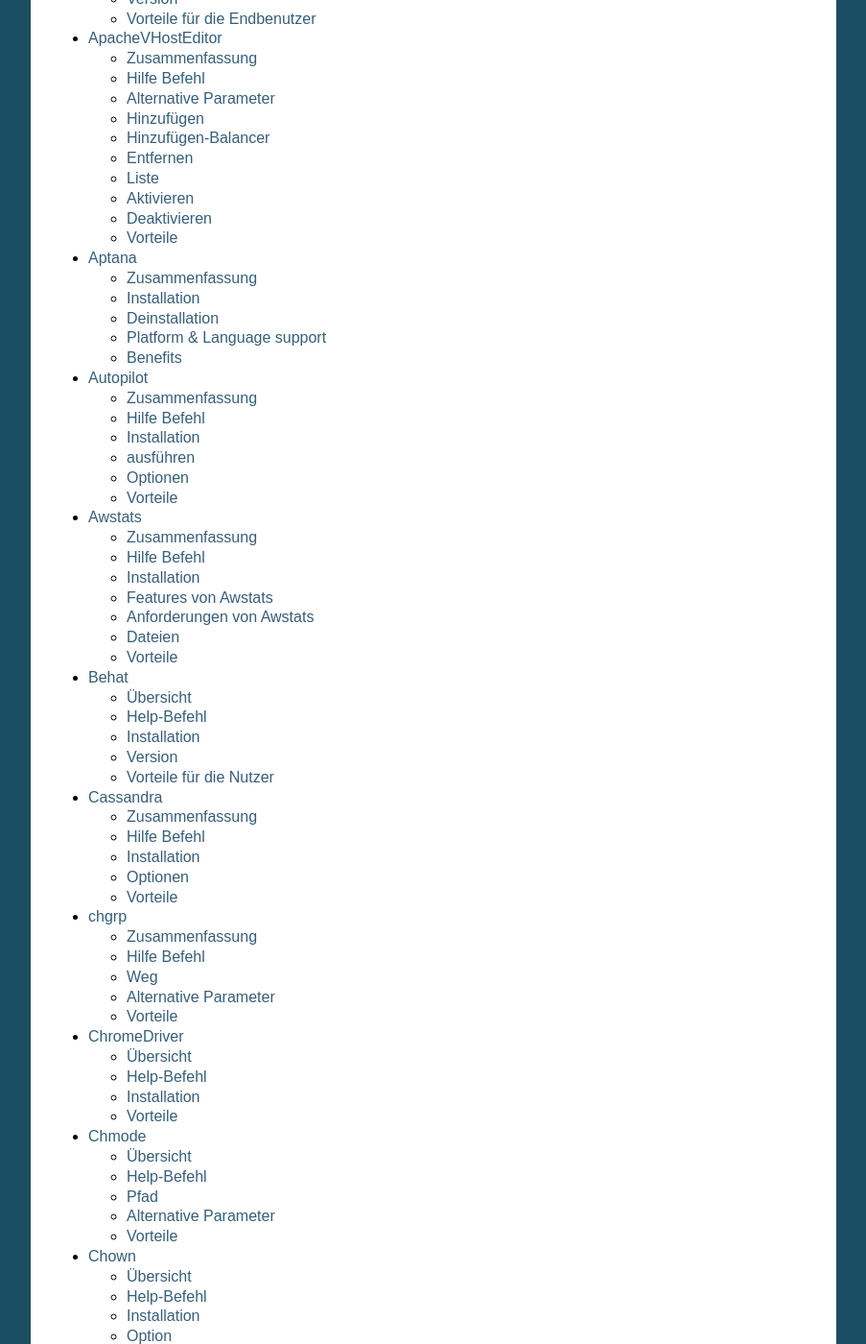
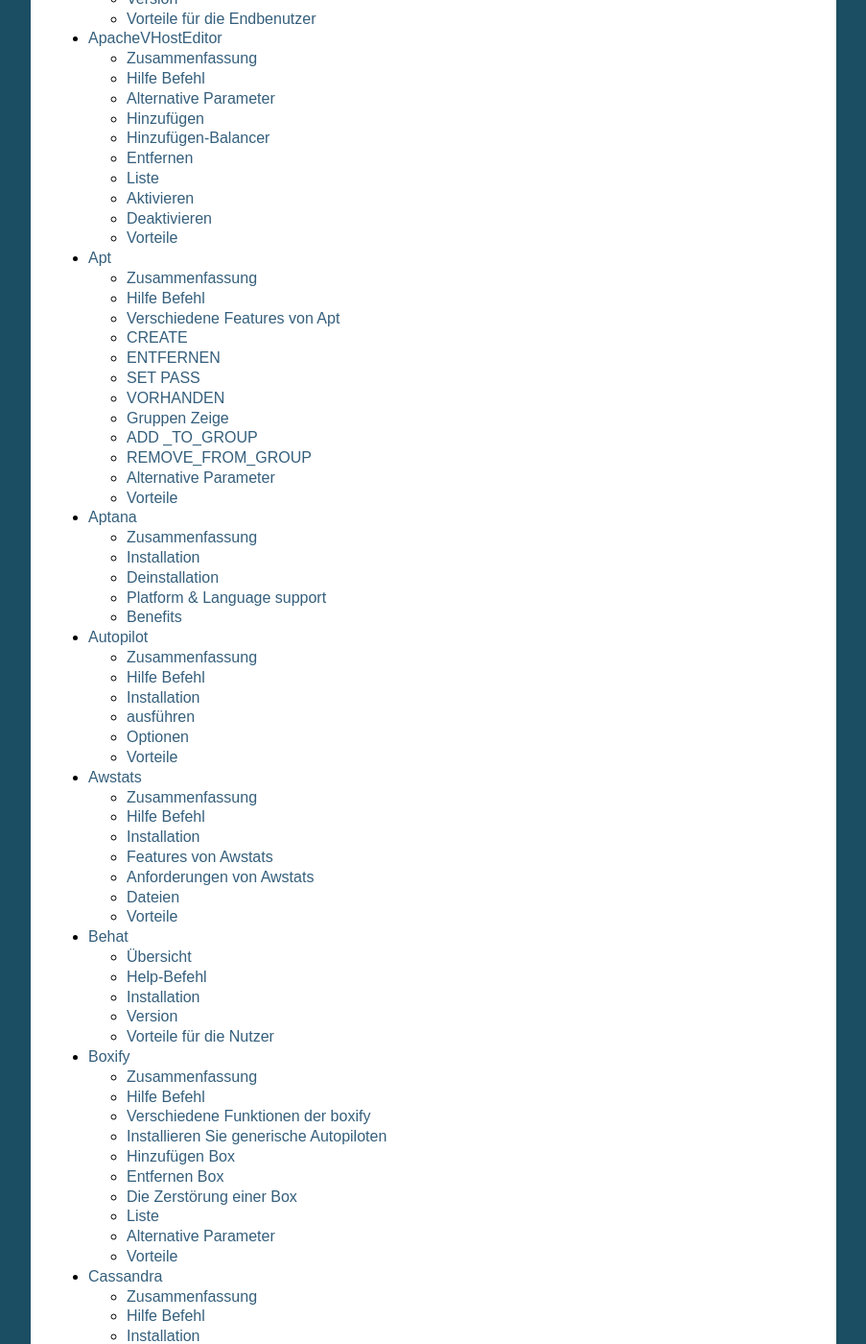
Before and after one commit to deepakajaylinux/kevell-testpage, a Sphinx documentation site: the page built from docs/source/gcleopatra_main.rst, in a window 1280 px wide and 1400 px high, scrolled down 389 px. Shown: the whole window at 96% size, without its empty margins (198-1101 px from the left). Built offline with Sphinx 7.4.7, drawn with Linux system fonts in a browser that asks for light colours; pages that are not in the unit, such as notebooks, are missing from menus; some of the changed lines change nothing that is shown.

Commit message:
multilang1

```diff
--- /dev/null
+++ b/docs/source/gapt.rst
@@ -0,0 +1,180 @@
+======
+Apt
+======
+
+Zusammenfassung
+-------------------------
+
+Das Hauptziel dieser apt-Modul ist es, neue Wohnungen zu erstellen und ebenso zielt auf die Änderung der bestehenden Wohnungen. Das Modul verfügt über eine Sammlung von verschiedenen Merkmalen zugreifen und APTS basierend auf den Anforderungen der Benutzer zu ändern.
+
+Die anstehenden Themen behandelt, wie man dieses Modul über die verschiedenen Aspekte dieses Moduls beim Zugang apt zu verwenden und außerdem.
+
+Hilfe Befehl
+-------------------
+
+Der Befehl help ist eine kurze Bedienungsanleitung, die die Benutzer sich bewusst sein, erhalten über die Nutzung erleichtert, Methoden der Umgang mit diesem Modul, um verschiedene Funktionen auszuführen. Außerdem werden outs die alternativen Parameter, die in Erklärungen verwendet werden kann. Sie weist auf die Syntax Beispiel für die Verwendung und den Zugriff auf verschiedene Funktionen unter Apt.
+
+Der Befehl für die Hilfe-Option unter Apt erklärt verwendet wird unten gezeigt,
+.. code-block:: bash
+
+	cleopatra Apt help
+
+Die Syntax für die Deklaration den Befehl help ist nicht case sensitive was ein zusätzlicher Vorteil ist. Der folgende Screenshot visualisieren Sie den Befehl help unter apt.
+
+.. code-block:: bash
+
+ kevell@corp:/# cleopatra apt help
+ ******************************
+
+
+  This command allows you to modify create or modify apts
+
+  Apt, apt
+
+        - create
+        Create a new system apt, overwriting if it exists
+        example: cleopatra apt create --aptname="somename"
+
+        - remove
+        Remove a system apt
+        example: cleopatra apt remove --aptname="somename"
+
+        - set-password
+        Set the password of a system apt
+        example: cleopatra apt set-password --aptname="somename" --new-password="somepassword"
+
+        - exists
+        Check the existence of a apt
+        example: cleopatra apt exists --aptname="somename"
+
+        - show-groups
+        Show groups to which a apt belongs
+        example: cleopatra apt show-groups --aptname="somename"
+
+        - add-to-group
+        Add apt to a group
+        example: cleopatra apt add-to-group --aptname="somename" --groupname="somegroupname"
+
+
+Verschiedene Features von Apt
+---------------------------------
+
+Dieses Thema beschäftigt sich mit verschiedenen Funktionen apt unter diesem Modul und auch die Möglichkeiten, diese verschiedenen Funktionen.
+
+Die verschiedenen Aspekte dieses Moduls unter apt aufgelistet unten,
+
+* Erstellen
+* Entfernen
+* Set-Passwort
+* vorhanden
+* Show-Gruppen
+* Add-to-Gruppe
+* Remove-from-Gruppe
+
+
+CREATE
+----------
+
+Diese Funktion zielt auf die Schaffung eines neuen Systems geeignet, und so gut wie überschreibt bei bereits bestehenden. Diese Funktion von apt mit diesem Modul kann durch die folgende Syntax erreicht werden,
+
+.. code-block:: bash
+
+	cleopatra apt create --aptname="somename"
+
+An der Stelle des aptname kann der Benutzer den Namen des apt, die erstellt werden soll angeben. Nach der Eingabe des Befehls, wie oben angegeben, wird das neue System apt mit dem angegebenen Namen erstellt werden.
+
+ENTFERNEN
+------------------
+
+Dies funktioniert zielt darauf ab, eine bestehende apt. Diese Funktion von apt mit diesem Modul kann durch die folgende Syntax erreicht werden,
+
+ .. code-block:: bash
+
+	cleopatra apt remove --aptname="somename"
+
+An der Stelle des aptname kann der Benutzer den Namen des apt, die gelöscht werden soll angeben. Nach der Eingabe des Befehls, wie oben angegeben, die angegebene apt werden gelöscht.
+
+SET PASS
+--------------------
+
+Diese Funktion erleichtert die Einstellung eines neuen Passworts zu einem System geeignet gemäß den Anforderungen. Dies kann durch den Befehl als angegeben, einzuhalten
+unten,
+
+.. code-block:: bash
+
+	cleopatra apt set-password --aptname="somename" --new-password="somepassword"
+
+Um diese Funktionen zu implementieren, muss der Benutzer, um die beiden Felder geben,
+
+* Apt Name
+* Neues Kennwort
+
+Nachdem Sie die beiden Felder im Format der oben genannten Befehl wird das neue Kennwort für den angegebenen apt erstellt werden.
+
+
+VORHANDEN
+-----------------
+
+Diese Funktion soll die Überprüfung der Existenz eines apt. Dies kann einfach durchgeführt werden, indem Sie unter dem Befehl,
+
+.. code-block:: bash
+
+	cleopatra apt exists --aptname="somename"
+
+TAfter Aufbringen der Befehl wie oben, wird das Vorliegen eines genannten apt die Ergebnisse sichergestellt werden.
+
+Gruppen Zeige
+--------------------
+
+Diese Funktion unterstützt die Nutzer wissen zu welcher Gruppe hat der apt gehört. Dies kann einfach durch das unten stehende Befehl erreicht werden,
+
+.. code-block:: bash
+
+	cleopatra apt show-groups --aptname="somename"
+
+Der Benutzer muss den Namen des apt im Bereich der aptname angeben, um die Details seiner Gruppe wissen.
+
+ADD _TO_GROUP
+-----------------------
+
+Der Hauptzweck dieser Funktion besteht darin, die erforderliche apt zur gewünschten Gruppe, indem einfach den Befehl, die nachstehend angegeben hinzuzufügen,
+
+.. code-block:: bash
+
+	cleopatra apt add-to-group --aptname="somename" --groupname="somegroupname"
+
+Um diese Funktion zu implementieren, muss der Benutzer die beiden folgenden Felder nach ihren Bedürfnissen im Format der oben genannten Befehl angeben,
+
+* Aptname
+* Gruppennamen
+
+REMOVE_FROM_GROUP
+--------------------------------
+
+Das Hauptziel dieser Funktion ist es, indem einfach der Befehl, die nachstehend angegeben entfernen Sie die apt aus einer Gruppe,
+
+.. code-block:: bash
+
+	cleopatra apt remove-from-group --aptname="somename" --groupname="somegroupname"
+
+Um diese Funktion zu implementieren, muss der Benutzer die beiden folgenden Felder nach ihren Bedürfnissen im Format der oben genannten Befehl angeben,
+
+* Aptname
+* Gruppennamen
+
+
+Alternative Parameter
+-----------------------------
+
+Die alternative Parameter für dieses Modul, die beide in Erklärung verwendet werden,
+
+* Apt
+* apt
+
+
+Vorteile
+---------
+
+* Die verwendeten Hilfe und andere unterschiedliche Merkmale von apt erklärt Parameter wird nicht zwischen Groß- und Kleinschreibung.
+* Es ist gut-to-do in beiden Cent os und als auch in Ubuntu.
+* Mit diesem Modul kann der Benutzer zu erstellen und zu ändern sowie die apt nach ihren Bedürfnissen.
--- /dev/null
+++ b/docs/source/gboxify.rst
@@ -0,0 +1,188 @@
+=======
+Boxify
+=======
+
+
+Zusammenfassung
+-------------------------
+
+Diese Module Umschläge alle wichtigen Bedürfnisse der Anwender bei der Erstellung und Verwaltung sowie die Box. Dieses Thema ist es, wie Sie dieses Modul verwenden zu diskutieren und über verschiedene Funktionen bei der Verwendung boxify.
+
+Hilfe Befehl
+-------------------
+
+Der Befehl help führt den Anwender beim Umgang mit diesem Modul, um zu handhaben und führen verschiedene Funktionen aus einer Box. Es listet outs die alternativen Parameter, und hebt die Syntax für die verschiedenen Funktionen der Verwendung und Modifizierung einer Box. Die Syntax für die Hilfe-Option unter dem boxify Moduls ist unten dargestellt,
+
+.. code-block:: bash
+
+	cleopatra Boxify help
+
+Die Syntax für die Deklaration den Befehl help ist nicht case sensitive was ein zusätzlicher Vorteil ist. Der folgende Screenshot visualisieren Sie den Befehl help unter boxify.
+
+.. code-block:: bash
+
+
+ kevell@corp:/# cleopatra Boxify help
+ ******************************
+
+
+  This command provides a generic Box Management wrapper around all of the Box Providers (Cloud and Otherwise) so that we have a
+  generic way to create and destroy boxes.
+
+  Boxify, boxify
+
+        - install-generic-autopilots
+        Install the generic Boxify autopilot templates for a Tiny or Medium (Current Default) set of Environments
+        example: cleopatra boxify install-generic-autopilots
+        example: cleopatra boxify install-generic-autopilots
+                    --yes
+                    --guess # will set --destination-dir=*this dir +*build/config/cleopatra/boxify/autopilots/
+                    --template-group=tiny
+                    --destination-dir=*path-to-destination*
+
+        - box-add
+        Installs a Box through a cloud provider
+        example: cleopatra boxify box-add --environment-name="*environment*"
+            --server-prefix="my-app"
+            --provider="DigitalOcean" // DigitalOcean, Rackspace, VSphere
+            --image-id="3101045" // DO=3101045 , RAX=ffd597d6-2cc4-4b43-b8f4-b1006715b84e
+            --size-id="66" // DO = 66, RAX = 2
+            --region-id="2" // DO = 2, RAX = LON
+            --box-amount=1 // An Integer number of boxes to create
+            --force-name="a-box-name" // optional, will override other options for name creation. may cause a conflict if creating more than 1 box.
+            --parallax // optional, when adding more than one box, if the provider supports it we can execute all requests in parallel
+
+        - box-remove
+        Removes a Box from the papyrus
+        example: cleopatra boxify box-remove --environment-name="staging" --environment-version="5.0" --provider="apt-get"
+
+        - box-destroy
+        Removes a Box from both papyrus and the cloud provider
+        example: cleopatra boxify box-destroy --environment-name="staging"
+            --destroy-all-boxes
+            --destroy
+
+        - list-papyrus
+        List all servers in papyrus, or those of a particular environment
+        example: cleopatra boxify list-papyrus --yes
+        example: cleopatra boxify list-papyrus --yes --environment-name="staging"
+
+
+ ------------------------------
+ End Help
+ ******************************
+
+Verschiedene Funktionen der boxify
+-----------------------------------------
+
+Diese Themen beschrieben über die verschiedenen Funktionen boxify unter diesem Modul, wie nachstehend aufgeführt
+
+* Installieren Sie generische Autopiloten
+* Hinzufügen Box
+* Entfernen Box
+* Löschen einer Box
+* Liste
+
+
+Installieren Sie generische Autopiloten
+-------------------------------------------------
+
+Diese Funktion soll die Installation geltenden Autopiloten zu einem kleinen oder mittleren Reihe von Umgebungen. Dies kann durch den Befehl, wie unten angegeben durchgeführt werden,
+
+.. code-block:: bash
+
+	cleopatra boxify install-generic-autopilots
+                    --yes
+                    --guess # will set --destination-dir=*this dir +*build/config/cleopatra/boxify/autopilots/
+                    --template-group=tiny
+                    --destination-dir=*path-to-destination*
+Wie in der oben genannten Syntax dargestellt der Benutzer müssen Sie die folgenden Felder, um die generische Autopiloten installiert werden
+soll.
+
+* Zielverzeichnis
+* Template-Gruppe
+
+
+Hinzufügen Box
+-----------------
+
+
+Diese Funktion soll das Hinzufügen einer Box über einen Cloud-Anbieter, einfach, indem Sie den folgenden Befehl,
+
+.. code-block:: bash
+
+	example: cleopatra boxify box-add --environment-name="*environment*"
+            --server-prefix="my-app"
+            --provider="DigitalOcean" // DigitalOcean, Rackspace, VSphere
+            --image-id="3101045" // DO=3101045 , RAX=ffd597d6-2cc4-4b43-b8f4-b1006715b84e
+            --size-id="66" // DO = 66, RAX = 2
+            --region-id="2" // DO = 2, RAX = LON
+            --box-amount=1 // An Integer number of boxes to create
+            --force-name="a-box-name" // optional, will override other options for name creation. may cause a conflict if creating more than 1 box.
+            --parallax // optional, when adding more than one box, if the provider supports it we can execute all requests in parallel
+
+
+Der Benutzer muss die folgenden Felder angeben, wie im obigen Befehl dargestellt,
+
+* Umgebungsnamen
+* Server-Präfix
+* Anbieter
+* Bild-ID
+* Box Menge (Sollte eine ganze Zahl sein, die Anzahl der Kästchen bezeichnen hinzugefügt werden)
+* Waffenname (Feld Name)
+* Parallaxe (Es ist optional, sie kann bei Zugabe von mehr als einem Feld verwendet werden.)
+
+Entfernen Box
+------------------
+
+Diese Funktion zielt darauf ab, einen Rahmen aus der Papyrus. Dies kann durch Verwendung unter den Befehl durchgeführt werden,
+
+.. code-block:: bash
+
+	cleopatra boxify box-remove --environment-name="staging" --environment-version="5.0" --provider="apt-get"
+
+Der Benutzer muss die folgenden Felder angeben, wie im obigen Befehl dargestellt,
+
+* Umgebungsnamen
+* Umwelt-Version
+* Anbieter
+
+Die Zerstörung einer Box
+----------------------------
+
+Diese Funktion zielt darauf ab, einen Rahmen aus der Papyrus. Diese Funktion kann einfach mit dem folgenden Befehl durchgeführt werden,
+
+.. code-block:: bash
+
+	cleopatra boxify box-destroy --environment-name="staging"
+            --destroy-all-boxes
+            --destroy
+
+Der oben genannte Befehl ist für die Vernichtung aller Boxen einer bestimmten Umgebung verwendet.
+
+Liste
+--------
+
+Das Hauptziel dieser Funktion ist es, listet alle Server eines bestimmten Papyrus oder in einer Umgebung. Die Syntax für das Auflisten aller Server ist wie unten dargestellt,
+
+.. code-block:: bash
+
+	cleopatra boxify list-papyrus --yes --environment-name="staging"
+
+Der oben genannte Befehl listet Papyrus einer angegebenen Umgebung.
+
+Alternative Parameter
+-----------------------------
+
+Die alternative Parameter für dieses Modul, die beide in Erklärung verwendet werden,
+
+* Boxify
+* boxify
+
+
+Vorteile
+-----------
+
+* Die in Hilfe und andere Operationen der Box Syntax wird nicht zwischen Groß- und Kleinschreibung.
+* Es ist gut-to-do in beiden Cent OS und als auch in Ubuntu.
+* Alle wichtigen Funktionen der Verwaltung einer Box wird im Rahmen dieses einzigen Modul gewickelt.
--- a/docs/source/gchmode.rst
+++ b/docs/source/gchmode.rst
@@ -79,7 +79,7 @@
  ******************************
 
 
-Pfad
+Weg
 --------
 
 Chmod-Pfad ist der Befehl der die Zugriffsberechtigungen auf Dateisystemobjekte (Dateien und Verzeichnisse) zu ändern.
--- a/docs/source/gcleopatra_main.rst
+++ b/docs/source/gcleopatra_main.rst
@@ -15,10 +15,12 @@
    gapachereverseproxy
    gapacheserver
    gapachevirtualhosteditor
+   gapt
    gaptana
    gautopilot
    gawstats
    gbehat
+   gboxify
    gcassandra
    gchgrp
    gchromedriver
```
Also changed, not shown: 15 other files.
